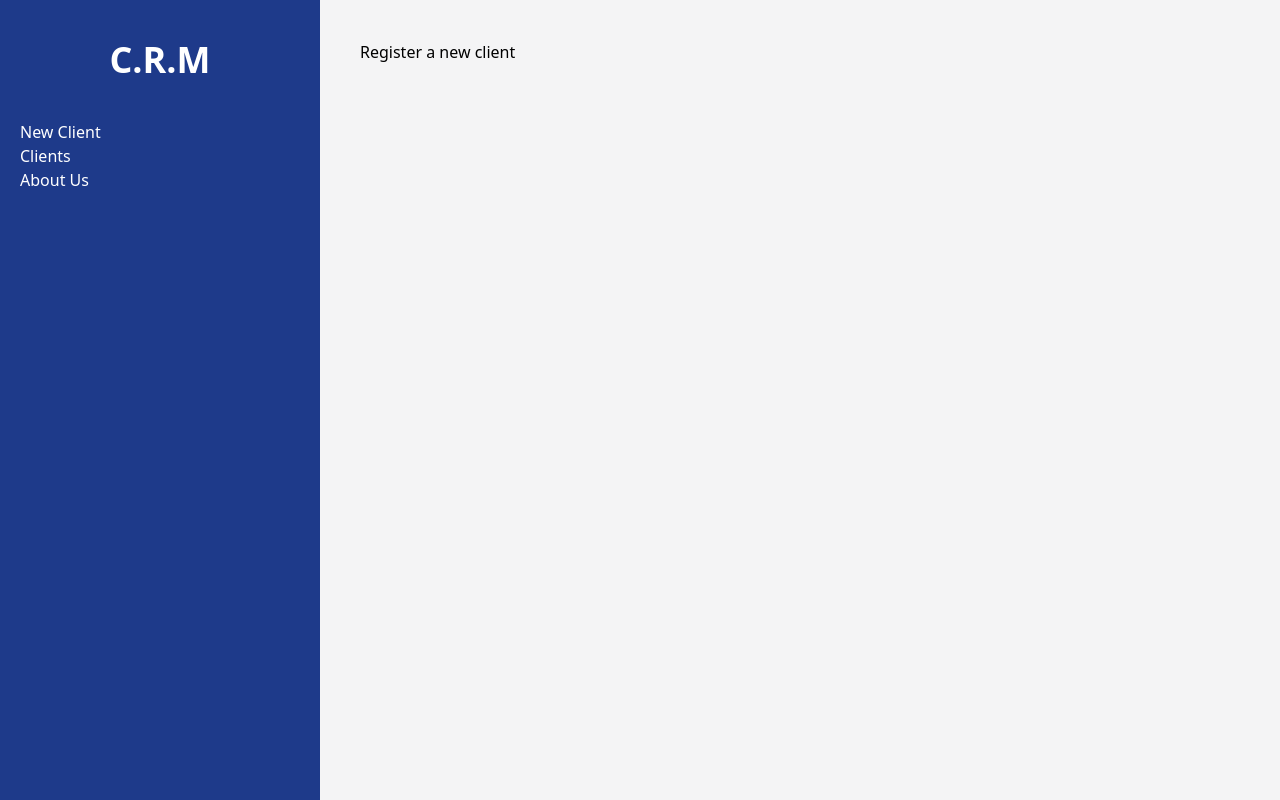
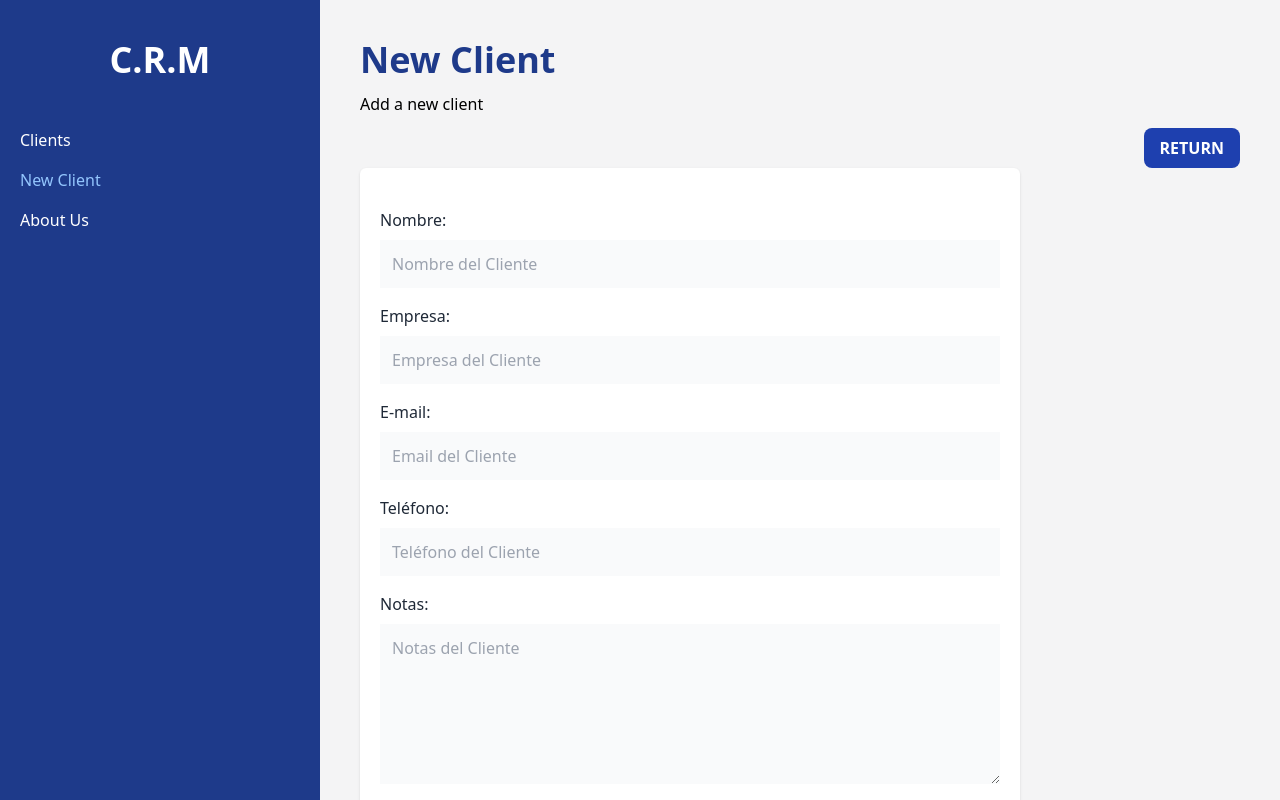
Before and after one commit to BrianC9/crm-react, a React (Vite) app: page /newclient in a window 1280 px wide. Built offline with nearby package versions, Linux system fonts and the light colour scheme.

Commit message:
add form for the new clients

```diff
--- /dev/null
+++ b/src/components/ClientRow.jsx
@@ -0,0 +1,34 @@
+
+function ClientRow({client}) {
+  const {email, nombre,empresa,telefono} = client;
+  return (
+    <tr className="border-b font-medium text-lg">
+      <td className="space-y-2 p-4 ">
+        <p>{nombre}</p>
+        <p className="text-s">{empresa}</p>
+      </td>
+      <td className=" p-4 space-y-2">
+        <p><span className="font-bold">Email: </span>{email}</p>
+        <p><span className="font-bold">Tel: </span>{telefono}</p>
+
+      </td>
+      <td className="p-4 space-x-3">
+      <button
+        type="button"
+        className="text-white bg-gradient-to-r from-blue-500 via-blue-600 to-blue-700 hover:bg-gradient-to-br hover:ring-4  hover:ring-blue-300 dark:hover:ring-blue-800 font-medium rounded-lg text-sm px-5 py-2.5 text-center ">
+        Edit
+      </button>
+
+      <button
+        type="button"
+        class="text-white bg-gradient-to-r from-red-400 via-red-500 to-red-600 hover:bg-gradient-to-br hover:ring-4 hover:outline-none hover:ring-red-300 dark:hover:ring-red-800 font-medium rounded-lg text-sm px-5 py-2.5 text-center ">
+        Delete
+      </button>
+
+      </td>
+    </tr>
+
+    )
+}
+
+export default ClientRow
--- /dev/null
+++ b/src/components/FormNewClient.jsx
@@ -0,0 +1,77 @@
+const FormNewClient = ({cliente}) => {
+    return (
+        <>
+            <div className="mb-4">
+                <label
+                    className="text-gray-800"
+                    htmlFor="nombre"
+                >Nombre:</label>
+                <input
+                    id="nombre"
+                    type="text"
+                    className="mt-2 block w-full p-3 bg-gray-50"
+                    placeholder="Nombre del Cliente"
+                    name="nombre"
+                />
+            </div>
+            <div className="mb-4">
+                <label
+                    className="text-gray-800"
+                    htmlFor="empresa"
+                >Empresa:</label>
+                <input
+                    id="empresa"
+                    type="text"
+                    className="mt-2 block w-full p-3 bg-gray-50"
+                    placeholder="Empresa del Cliente"
+                    name="empresa"
+                />
+            </div>
+
+            <div className="mb-4">
+                <label
+                    className="text-gray-800"
+                    htmlFor="email"
+                >E-mail:</label>
+                <input
+                    id="email"
+                    type="email"
+                    className="mt-2 block w-full p-3 bg-gray-50"
+                    placeholder="Email del Cliente"
+                    name="email"
+                />
+            </div>
+
+            <div className="mb-4">
+                <label
+                    className="text-gray-800"
+                    htmlFor="telefono"
+                >Teléfono:</label>
+                <input
+                    id="telefono"
+                    type="tel"
+                    className="mt-2 block w-full p-3 bg-gray-50"
+                    placeholder="Teléfono del Cliente"
+                    name="telefono"
+                />
+            </div>
+
+            <div className="mb-4">
+                <label
+                    className="text-gray-800"
+                    htmlFor="notas"
+                >Notas:</label>
+                <textarea
+                    as="textarea"
+                    id="notas"
+                    type="text"
+                    className="mt-2 block w-full p-3 bg-gray-50 h-40 align-self"
+                    placeholder="Notas del Cliente"
+                    name="notas"
+                />
+            </div>
+        </>
+    )
+}
+
+export default FormNewClient
--- a/src/components/Layout.jsx
+++ b/src/components/Layout.jsx
@@ -7,9 +7,15 @@ function Layout() {
     <div className='md:w-1/4 bg-blue-900 px-5 py-10'>
       <h2 className='text-white text-center text-4xl font-bold'>C.R.M</h2>
       <nav className='mt-10 text-white flex flex-col'>
-        <Link to={'/newclient'} className="hover:text-blue-300">New Client</Link>
-        <Link to={'/'} className="hover:text-blue-300">Clients</Link>
-        <Link to={'/aboutus'} className="hover:text-blue-300">About Us</Link>
+        <Link
+        to={'/'}
+        className={`${location.pathname === "/" ? "text-blue-300":""} text-1xl hover:text-blue-300 py-2 `} >Clients</Link>
+        <Link
+        to={'/newclient'}
+        className={`${location.pathname === "/newclient" ? "text-blue-300":""} text-1xl hover:text-blue-300 py-2 `} >New Client</Link>
+        <Link
+        to={'/aboutus'}
+        className={`${location.pathname === "/aboutus" ? "text-blue-300":""} text-1xl hover:text-blue-300 py-2 `} >About Us</Link>
       </nav>
 
     </div>
--- a/src/main.jsx
+++ b/src/main.jsx
@@ -5,7 +5,7 @@ import {createBrowserRouter, RouterProvider} from 'react-router-dom'
 import Layout from './components/Layout'
 import AboutUs from './pages/AboutUs'
 import NewClient from './pages/NewClient'
-import Index from './pages/Index'
+import Index, {loader as clientsLoader} from './pages/Index'
 const router = createBrowserRouter([
   {
     path:'/',
@@ -13,7 +13,8 @@ const router = createBrowserRouter([
     children:[
       {
         index:true,
-        element:<Index/>
+        element:<Index/>,
+        loader:clientsLoader
       }
       ,
       {
--- a/src/pages/Index.jsx
+++ b/src/pages/Index.jsx
@@ -1,9 +1,73 @@
-import React from 'react'
+import { useLoaderData } from "react-router-dom";
+import ClientRow from "../components/ClientRow";
+export function loader(){
+const clients = [
+  {
+      id: 1,
+      nombre: 'Juan',
+      telefono: 102013313,
+      email: "juan@juan.com",
+      empresa: 'Codigo Con Juan'
+  },
+  {
+      id: 2,
+      nombre: 'Karen',
+      telefono: 138198313,
+      email: "karen@juan.com",
+      empresa: 'Codigo Con Juan'
+  },
+  {
+      id: 3,
+      nombre: 'Josue',
+      telefono: 31983913,
+      email: "josue@juan.com",
+      empresa: 'Codigo Con Juan'
+  },
+  {
+      id: 4,
+      nombre: 'Miguel',
+      telefono: 319381983,
+      email: "miguel@juan.com",
+      empresa: 'Codigo Con Juan'
+  },
+  {
+      id: 5,
+      nombre: 'Pedro',
+      telefono: 1398198938,
+      email: "pedro@juan.com",
+      empresa: 'Codigo Con Juan'
+  },
+]
+return clients;
+}
+function Index() {
+  const clients= useLoaderData()
+  console.log(clients);
 
-function Index() {
+
   return (
-    <div>Index page</div>
-  )
+      <>
+    <h1 className='text-4xl text-blue-900 font-black'>Clientes</h1>
+    <p className="my-3">Manage your clients</p>
+{clients.length ? (
+  <table className="w-full bg-white shadow table-auto rounded-lg "  border={1}>
+    <thead className="bg-blue-300 text-2xl text-left text-white rounded-md border-b">
+      <tr>
+      <th className="p-4 ">Client</th>
+      <th className="p-4 ">Contact</th>
+      <th className="p-4 ">Action</th>
+      </tr>
+       </thead>
+       <tbody >
+        {clients.map(client=>{
+          return (<ClientRow client={client} key={client.id}/>)
+        })}
+       </tbody>
+
+  </table>)
+:(<h2>There are no clients yet</h2>)}
+
+    </> )
 }
 
 export default Index
--- a/src/pages/NewClient.jsx
+++ b/src/pages/NewClient.jsx
@@ -1,9 +1,26 @@
-import React from 'react'
+import {useNavigate} from 'react-router-dom'
+import FormNewClient from '../components/FormNewClient'
+function NewClient() {
+  const navigate = useNavigate()
+  return (
+    <>
+    <h1 className='text-4xl text-blue-900 font-black'>New Client</h1>
+    <p className="my-3">Add a new client</p>
+    <div className='flex justify-end'>
 
-function NewClient() {
-  return (
-    <div>Register a new client</div>
-  )
+      <button
+        className='font-bold uppercase bg-blue-800 text-white px-4 py-2 rounded-lg'
+        onClick={()=> navigate('/')}
+      >
+        Return
+      </button>
+
+    </div>
+    <div className='bg-white shadow rounded-md md:w-3/4 px-5 p-10'>
+      <FormNewClient/>
+    </div>
+    </>
+    )
 }
 
 export default NewClient
```
Also changed, not shown: 1 other file (tests, documents, lock files or other folders).
